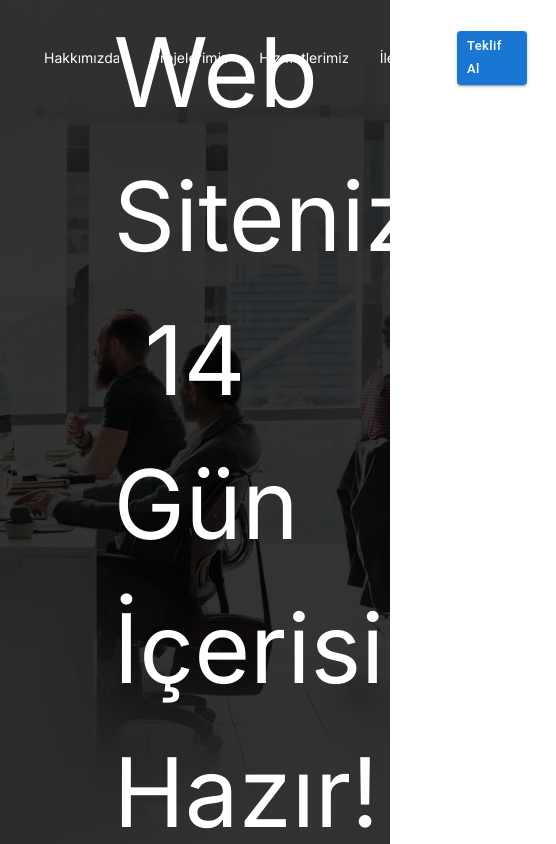
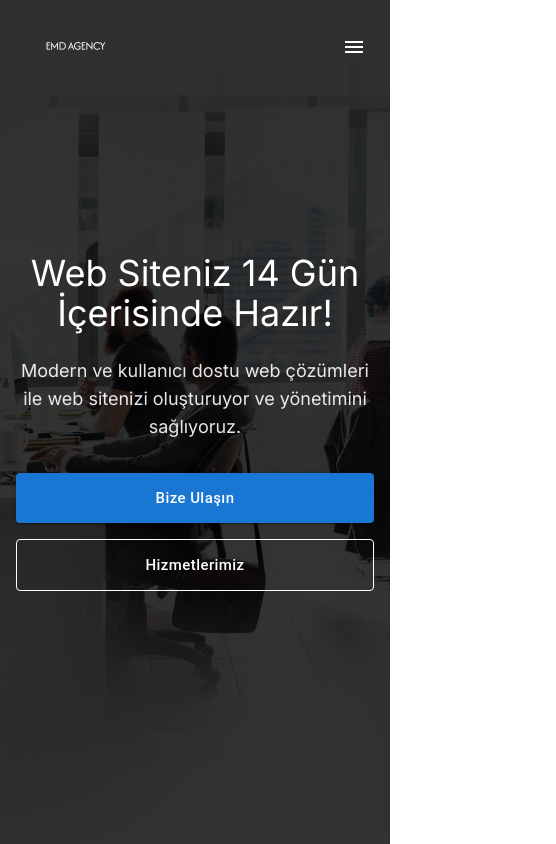
Before and after one commit to enesmalikdmn/emd-ajans, a Next.js app: page / in a window 390 px wide. Shown: the top 844 px of the page, 556 px wide, since content can reach past the window. Built offline with nearby package versions, Linux system fonts and the light colour scheme.

Commit message:
style: header: add mobile menu button and hero section responsive design

```diff
--- a/app/components/Header.tsx
+++ b/app/components/Header.tsx
@@ -5,9 +5,11 @@ import Image from 'next/image';
 import { Button } from '@mui/material';
 import { useEffect, useState } from 'react';
 import { usePathname } from 'next/navigation';
+import { Menu, Close } from '@mui/icons-material';
 
 const Header = () => {
   const [isScrolled, setIsScrolled] = useState(false);
+  const [isMobileMenuOpen, setIsMobileMenuOpen] = useState(false);
   const pathname = usePathname();
   const isHomePage = pathname === '/';
 
@@ -21,11 +23,31 @@ const Header = () => {
     return () => window.removeEventListener('scroll', handleScroll);
   }, []);
 
+  const toggleMobileMenu = () => {
+    setIsMobileMenuOpen(!isMobileMenuOpen);
+  };
+
+  const navLinks = [
+    { href: '/about', label: 'Hakkımızda' },
+    { href: '/portfolio', label: 'Projelerimiz' },
+    { href: '/services', label: 'Hizmetlerimiz' },
+    { href: '/contact', label: 'İletişim' },
+  ];
+
   return (
-    <header className={`h-1/12 flex items-center fixed w-full z-50 transition-colors duration-300 ${!isHomePage || isScrolled ? 'bg-[#001f3f]' : 'bg-transparent'}`}>
-      <nav className="container mx-auto px-2 py-2">
+    <header
+      className={`fixed w-full z-50 transition-colors duration-300 ${
+        !isHomePage || isScrolled ? 'bg-[#001f3f]' : 'bg-transparent'
+      }`}
+      role="banner"
+    >
+      <nav className="container mx-auto px-4 py-4" role="navigation" aria-label="Ana menü">
         <div className="flex items-center justify-between">
-          <Link href="/" className="relative w-[180px] h-[100px]">
+          <Link
+            href="/"
+            className="relative w-[120px] h-[60px] md:w-[180px] md:h-[100px]"
+            aria-label="Ana sayfa"
+          >
             <Image
               src="/images/logo.png"
               alt="EMD Ajans Logo"
@@ -35,23 +57,19 @@ const Header = () => {
             />
           </Link>
 
-          <div className="flex items-center space-x-8">
-            <Link href="/about" className="text-sm ml-[36px] link-hover-animation">
-              <span className="text-primary">Hakkımızda</span>
-              <span className="text-secondary">Hakkımızda</span>
-            </Link>
-            <Link href="/portfolio" className="text-sm ml-[36px] link-hover-animation">
-              <span className="text-primary">Projelerimiz</span>
-              <span className="text-secondary">Projelerimiz</span>
-            </Link>
-            <Link href="/services" className="text-sm ml-[36px] link-hover-animation">
-              <span className="text-primary">Hizmetlerimiz</span>
-              <span className="text-secondary">Hizmetlerimiz</span>
-            </Link>
-            <Link href="/contact" className="text-sm ml-[36px] link-hover-animation">
-              <span className="text-primary">İletişim</span>
-              <span className="text-secondary">İletişim</span>
-            </Link>
+          {/* Desktop Navigation */}
+          <div className="hidden md:flex items-center space-x-8">
+            {navLinks.map((link) => (
+              <Link
+                key={link.href}
+                href={link.href}
+                className="text-sm link-hover-animation"
+                aria-label={link.label}
+              >
+                <span className="text-primary">{link.label}</span>
+                <span className="text-secondary">{link.label}</span>
+              </Link>
+            ))}
             <Button
               variant="contained"
               color="primary"
@@ -65,6 +83,57 @@ const Header = () => {
                   backgroundColor: '#357ABD'
                 }
               }}
+              aria-label="Teklif al"
+            >
+              Teklif Al
+            </Button>
+          </div>
+
+          {/* Mobile Menu Button */}
+          <button
+            className="md:hidden text-white p-2"
+            onClick={toggleMobileMenu}
+            aria-label="Menüyü aç/kapat"
+            aria-expanded={isMobileMenuOpen}
+          >
+            {isMobileMenuOpen ? <Close /> : <Menu />}
+          </button>
+        </div>
+
+        {/* Mobile Navigation */}
+        <div
+          className={`md:hidden fixed top-[80px] left-0 w-full bg-[#001f3f] transition-all duration-300 ${
+            isMobileMenuOpen ? 'opacity-100 visible' : 'opacity-0 invisible'
+          }`}
+        >
+          <div className="container mx-auto px-4 py-4 flex flex-col space-y-4">
+            {navLinks.map((link) => (
+              <Link
+                key={link.href}
+                href={link.href}
+                className="text-white py-2 hover:text-secondary transition-colors"
+                onClick={() => setIsMobileMenuOpen(false)}
+                aria-label={link.label}
+              >
+                {link.label}
+              </Link>
+            ))}
+            <Button
+              variant="contained"
+              color="primary"
+              size="small"
+              href="/contact"
+              fullWidth
+              sx={{
+                mt: 2,
+                borderRadius: 1,
+                textTransform: 'none',
+                '&:hover': {
+                  backgroundColor: '#357ABD'
+                }
+              }}
+              onClick={() => setIsMobileMenuOpen(false)}
+              aria-label="Teklif al"
             >
               Teklif Al
             </Button>
--- a/app/components/Hero.tsx
+++ b/app/components/Hero.tsx
@@ -6,22 +6,24 @@ import { motion } from 'framer-motion';
 
 const Hero = () => {
   return (
-    <div className="relative min-h-screen">
+    <section className="relative min-h-screen" aria-label="Hero section">
       {/* Background image */}
       <div className="absolute inset-0 w-full h-full">
         <Image
           src="/images/hero-image.jpg"
-          alt="Office Background"
+          alt="Modern ofis ortamı"
           fill
           className="object-cover"
           priority
+          sizes="100vw"
         />
-        <div className="absolute w-full h-full bg-[#000c] z-10 " />
+        <div className="absolute w-full h-full bg-[#000c] z-10" />
       </div>
 
       {/* Content */}
       <div className="relative w-full z-20 flex items-center justify-center min-h-screen">
-        <div className="text-center w-1/2 px-4">
+        <div className="container mx-auto px-4">
+          <div className="text-center max-w-4xl mx-auto">
             <motion.h1
               initial={{ opacity: 0, y: 100 }}
               animate={{ opacity: 1, y: 0 }}
@@ -30,10 +32,22 @@ const Hero = () => {
                 ease: "easeOut",
                 delay: 0.2
               }}
-            className="text-[96px] md:text-[100px] font-normal text-[#fff] mb-6"
+              className="text-4xl sm:text-5xl md:text-6xl lg:text-7xl font-normal text-white mb-6"
             >
               Web Siteniz 14 Gün İçerisinde Hazır!
             </motion.h1>
+            <motion.p
+              initial={{ opacity: 0, y: 50 }}
+              animate={{ opacity: 1, y: 0 }}
+              transition={{
+                duration: 0.8,
+                ease: "easeOut",
+                delay: 0.4
+              }}
+              className="text-lg md:text-xl text-white/90 mb-8 max-w-2xl mx-auto"
+            >
+              Modern ve kullanıcı dostu web çözümleri ile web sitenizi oluşturuyor ve yönetimini sağlıyoruz.
+            </motion.p>
             <motion.div
               initial={{ opacity: 0, y: 50 }}
               animate={{ opacity: 1, y: 0 }}
@@ -42,28 +56,52 @@ const Hero = () => {
                 ease: "easeOut",
                 delay: 0.5
               }}
-            className="flex gap-4 justify-center mt-8"
+              className="flex flex-col sm:flex-row gap-4 justify-center"
             >
               <Button
                 variant="contained"
                 color="primary"
-              size="small"
+                size="large"
                 href="/contact"
                 sx={{
-                ml: 2,
                   borderRadius: 1,
                   textTransform: 'none',
+                  py: 1.5,
+                  px: 4,
                   '&:hover': {
                     backgroundColor: '#357ABD'
                   }
                 }}
+                aria-label="Bize ulaşın"
               >
                 Bize Ulaşın
+              </Button>
+              <Button
+                variant="outlined"
+                color="primary"
+                size="large"
+                href="/services"
+                sx={{
+                  borderRadius: 1,
+                  textTransform: 'none',
+                  py: 1.5,
+                  px: 4,
+                  borderColor: 'white',
+                  color: 'white',
+                  '&:hover': {
+                    borderColor: '#357ABD',
+                    backgroundColor: 'rgba(255, 255, 255, 0.1)'
+                  }
+                }}
+                aria-label="Hizmetlerimizi görüntüle"
+              >
+                Hizmetlerimiz
               </Button>
             </motion.div>
           </div>
         </div>
       </div>
+    </section>
   );
 };
 
```
Lines whose indentation alone changed are shown as unchanged.
